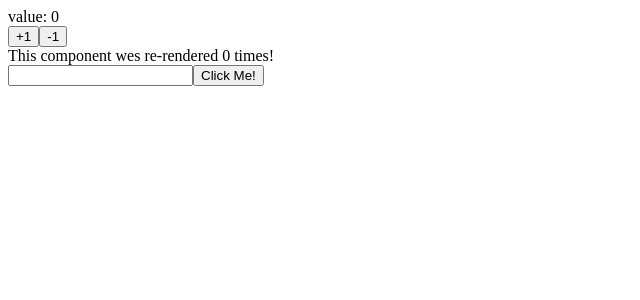
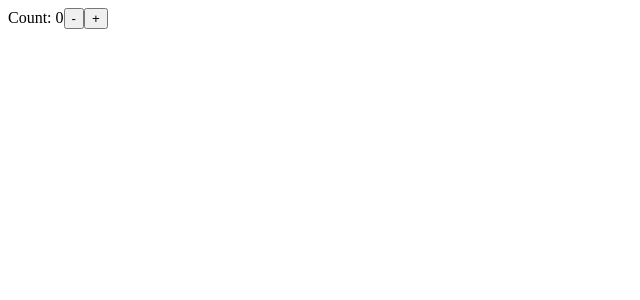
Before and after one commit to moizumi-k-gnavi/my-first-react-app-in-typescript, a React (Create React App) app: page / in a window 1280 px wide. Shown: the top 300 px of the page, without its empty margins (0-640 px from the left). Built offline with nearby package versions, Linux system fonts and the light colour scheme.

Commit message:
useReducer

```diff
--- a/src/App.tsx
+++ b/src/App.tsx
@@ -1,5 +1,5 @@
 import React from 'react';
-import Counter from './Counter';
+import CounterWithReducer from './CounterWithReducer';
 
 interface AppProps {
   message?: string;
@@ -8,7 +8,7 @@ interface AppProps {
 const App: React.FunctionComponent<AppProps> = ({ message }) => {
   return (
     <div>
-      <Counter />
+      <CounterWithReducer />
     </div>
   );
 };
--- /dev/null
+++ b/src/CounterWithReducer.tsx
@@ -0,0 +1,27 @@
+import React, { useReducer } from 'react';
+
+const initialState = { count: 0 };
+
+function reducer(state: any, action: any) {
+  switch (action.type) {
+    case 'increment':
+      return { count: state.count + 1 };
+    case 'decrement':
+      return { count: state.count - 1 };
+    default:
+      throw new Error();
+  }
+}
+
+function CounterWithReducer() {
+  const [state, dispatch] = useReducer(reducer, initialState);
+  return (
+    <>
+      Count: {state.count}
+      <button onClick={() => dispatch({ type: 'decrement' })}>-</button>
+      <button onClick={() => dispatch({ type: 'increment' })}>+</button>
+    </>
+  );
+}
+
+export default CounterWithReducer;
```
